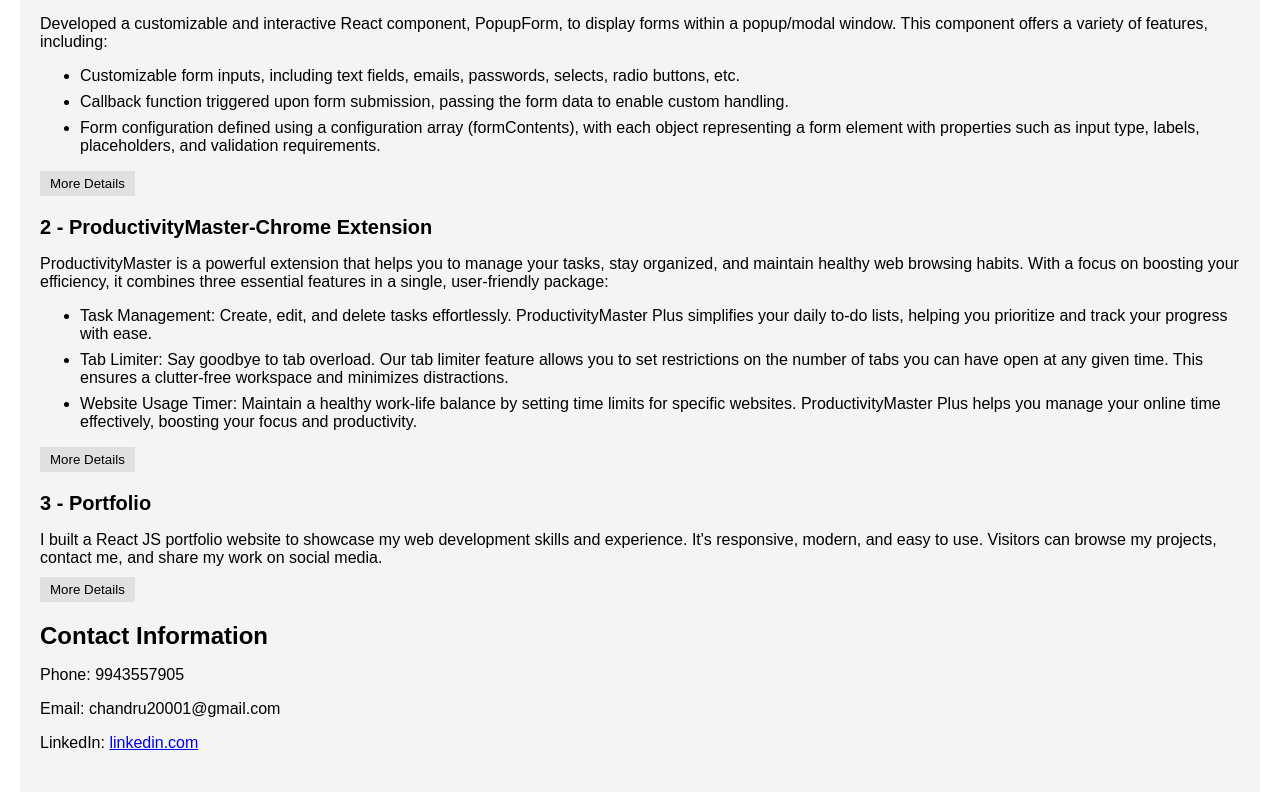
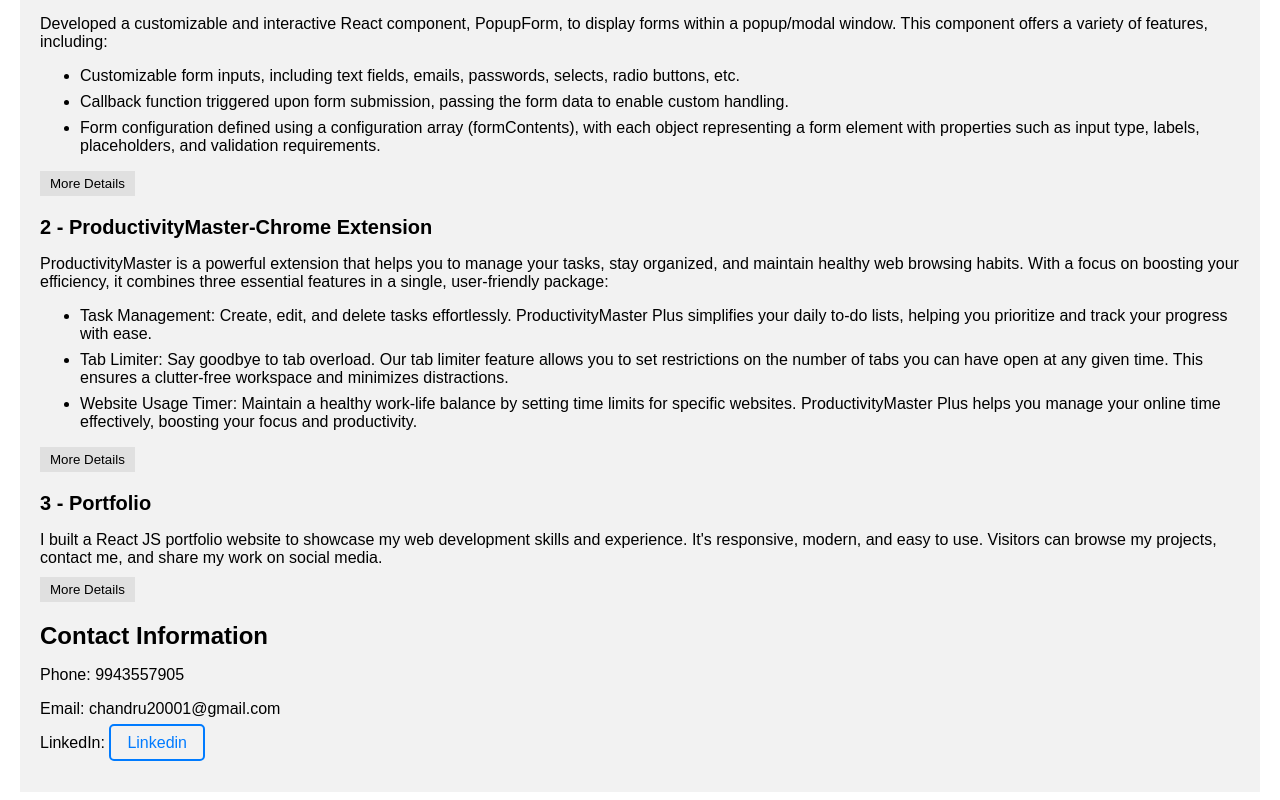
Before and after one commit to ChandruDevs/Portfolio, a React (Create React App) app: page / in a window 1280 px wide. Shown: the part 1159-1959 px from the top of the page. Built offline with nearby package versions, Linux system fonts and the light colour scheme.

Commit message:
css done

```diff
--- a/src/components/App.jsx
+++ b/src/components/App.jsx
@@ -13,7 +13,21 @@ const Container = styled.div`
   padding: 20px;
   font-family: "Arial", sans-serif;
   font-size: 16px;
-  background-color: #f4f4f4;
+  background-color: #f2f2f2;
+  a {
+    text-decoration: none;
+    color: #007bff;
+    font-size: 16px;
+    border: 2px solid #007bff;
+    padding: 8px 16px;
+    border-radius: 5px;
+    transition: all 0.3s ease;
+
+    &:hover {
+      background-color: #007bff;
+      color: #fff;
+    }
+  }
 `;
 
 const Nav = styled.nav`
--- a/src/components/ContactMe.jsx
+++ b/src/components/ContactMe.jsx
@@ -23,7 +23,7 @@ const Contact = () => {
         <p>Email: chandru20001@gmail.com</p>
         <p>
           LinkedIn:{" "}
-          <a href="https://www.linkedin.com/in/chandru20001">linkedin.com</a>
+          <a href="https://www.linkedin.com/in/chandru20001">Linkedin</a>
         </p>
       </ContactInfo>
     </ContactContainer>
```
